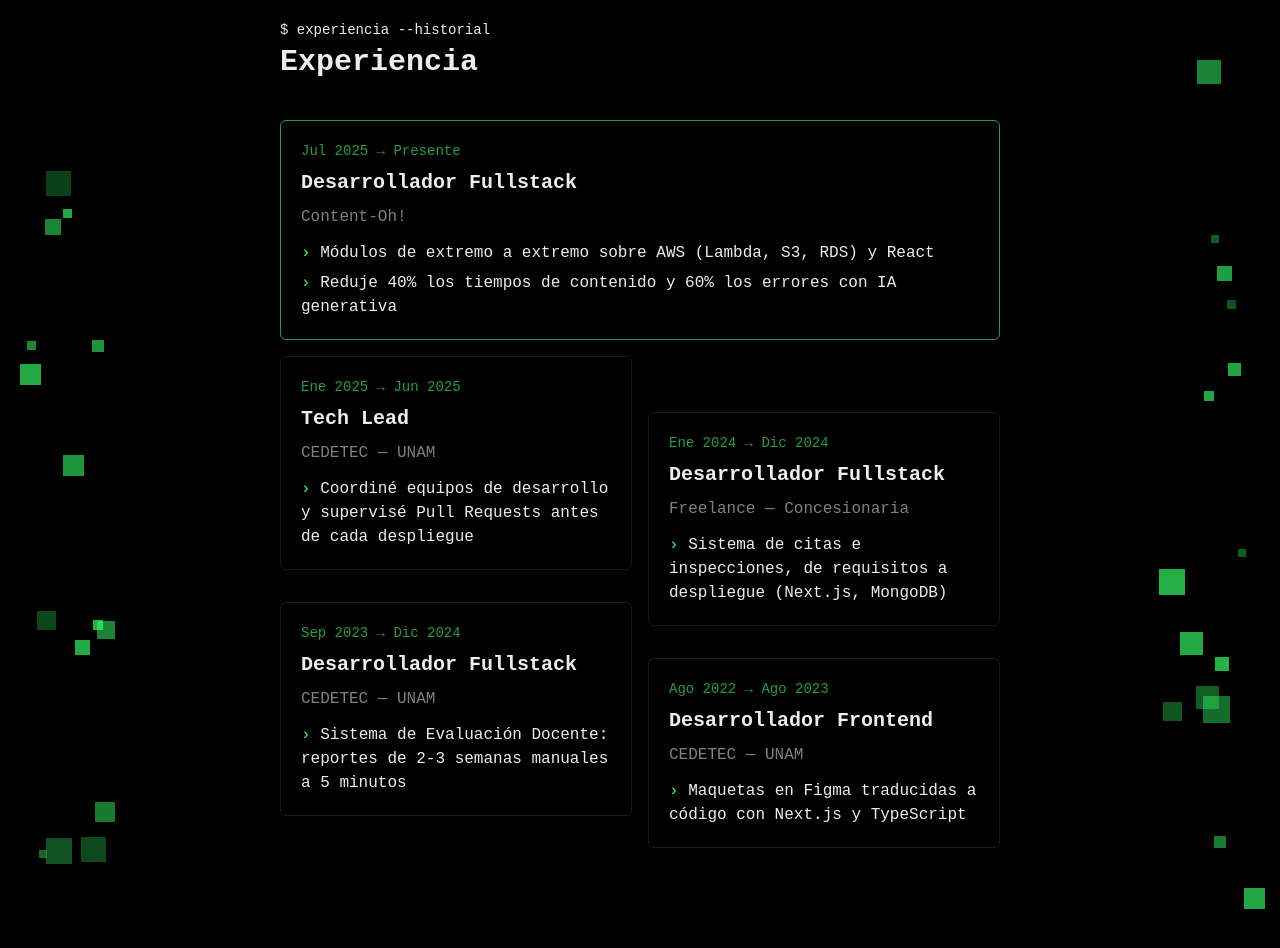
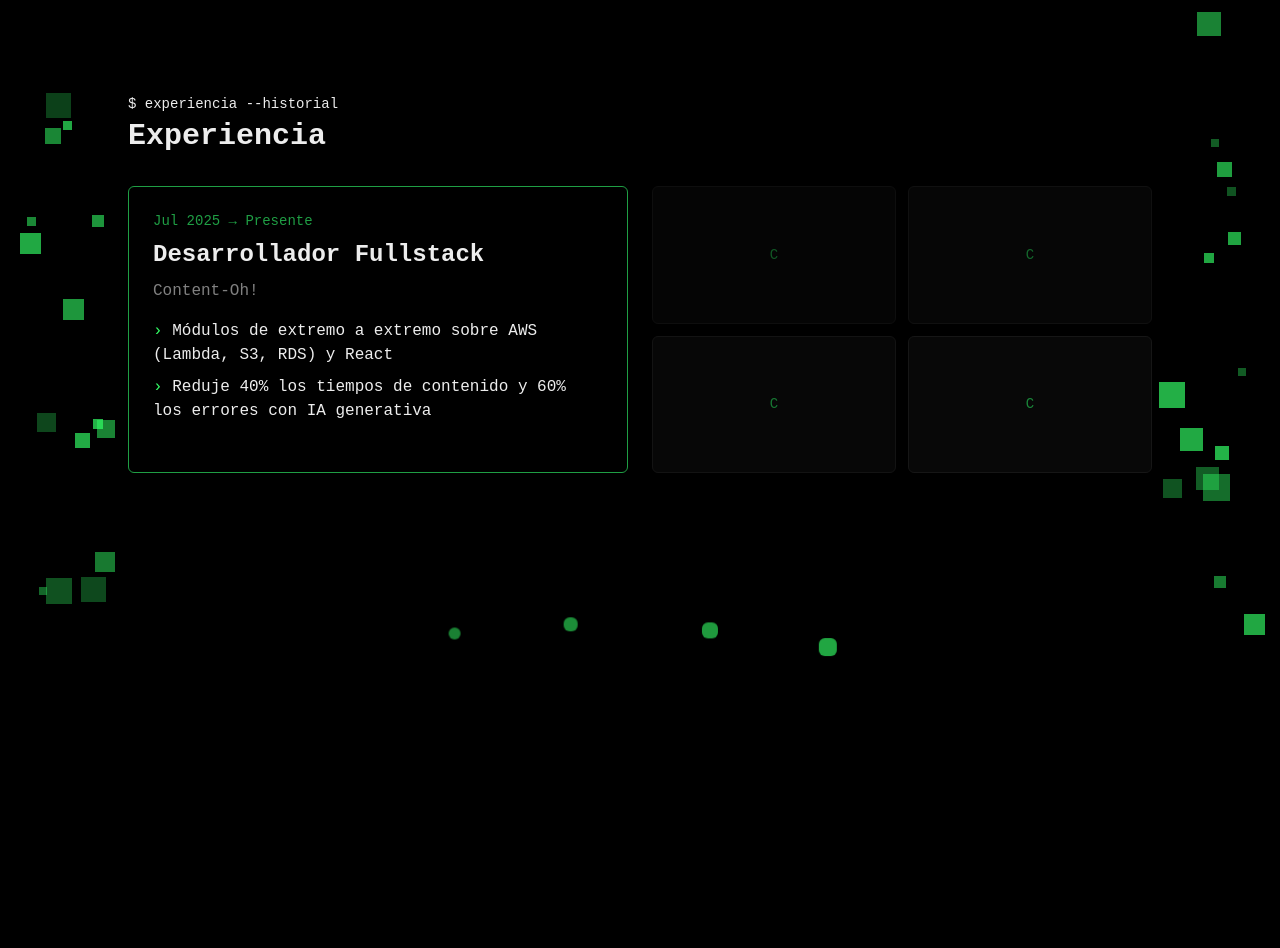
Before and after one commit to JorgeMike/Portafolio, a React (Vite) app: page / in a window 1280 px wide. Shown: the part 1720-2668 px from the top of the page. Built offline with nearby package versions, Linux system fonts and the light colour scheme.

Commit message:
Refactor Experiencia section: add EvidencePlaceholder component, enhance EntryCard layout, and implement FloatingPixel animations; update CSS for scroll behavior

```diff
--- a/src/components/sections/Experiencia.tsx
+++ b/src/components/sections/Experiencia.tsx
@@ -1,10 +1,11 @@
 import { useState } from "react";
 import { experiencia, type ExperienciaEntry } from "../../data/cv";
+import { useInView } from "../../lib/useInView";
 import { useTypewriter } from "../../lib/useTypewriter";
-import { useInView } from "../../lib/useInView";
 import Reveal from "../terminal/Reveal";
 import Cursor from "../terminal/Cursor";
 import FloatingPixels from "../terminal/FloatingPixels";
+import FloatingPixel from "../terminal/FloatingPixel";
 
 const MONTHS = [
   "Ene",
@@ -33,34 +34,57 @@ function formatRange(start: string, end: string) {
   return `${formatDate(start)} → ${formatDate(end)}`;
 }
 
-function EntryCard({
-  entry,
-  featured,
-}: {
-  entry: ExperienciaEntry;
-  featured?: boolean;
-}) {
+function EvidencePlaceholder({ entry }: { entry: ExperienciaEntry }) {
+  const initials = entry.companyShort
+    .replace(/[^A-Za-zÀ-ÿ0-9\s]/g, "")
+    .split(/\s+/)
+    .filter(Boolean)
+    .slice(0, 2)
+    .map((word) => word[0])
+    .join("")
+    .toUpperCase();
+
   return (
+    <div className="grid h-full grid-cols-2 gap-3">
+      {[0, 1, 2, 3].map((slot) => (
         <div
-      className={`flex flex-col gap-2 rounded-md border p-5 ${
-        featured ? "border-term-green-dim" : "border-border"
-      }`}
+          key={slot}
+          className="flex aspect-video items-center justify-center rounded-md border border-border bg-surface"
+          style={{ opacity: 0.55 + slot * 0.1 }}
         >
+          <span className="font-mono text-xs text-term-green-dim md:text-sm">
+            {initials}
+          </span>
+        </div>
+      ))}
+    </div>
+  );
+}
+
+function EntryCard({ entry }: { entry: ExperienciaEntry }) {
+  return (
+    <div className="grid gap-6 md:grid-cols-2 md:items-stretch">
+      <div className="flex flex-col gap-2 rounded-md border border-term-green-dim p-6">
         <p className="text-xs text-term-green-dim md:text-sm">
           {formatRange(entry.startDate, entry.endDate)}
         </p>
-      <h3 className="text-lg font-semibold text-text md:text-xl">
+        <h3 className="text-xl font-semibold text-text md:text-2xl">
           {entry.position}
         </h3>
-      <p className="text-sm text-text-dim md:text-base">{entry.companyShort}</p>
+        <p className="text-sm text-text-dim md:text-base">
+          {entry.companyShort}
+        </p>
 
-      <ul className="mt-1 flex flex-col gap-1.5">
+        <ul className="mt-2 flex flex-col gap-2">
           {entry.highlights.map((highlight) => (
             <li key={highlight} className="text-sm text-text md:text-base">
               <span className="text-term-green">›</span> {highlight}
             </li>
           ))}
         </ul>
+      </div>
+
+      <EvidencePlaceholder entry={entry} />
     </div>
   );
 }
@@ -75,19 +99,17 @@ function Experiencia() {
     onDone: () => setTimeout(() => setShowContent(true), 200),
   });
 
-  const [latest, ...rest] = experiencia.entries;
-  const columnLeft = rest.filter((_, index) => index % 2 === 0);
-  const columnRight = rest.filter((_, index) => index % 2 === 1);
-
   return (
     <section
       id="experiencia"
       ref={ref}
-      className="relative flex flex-col min-h-screen py-34"
+      className="relative"
+      style={{ height: "200vh" }}
     >
+      <div className="sticky top-0 flex h-screen flex-col justify-center overflow-hidden px-6 py-24">
         <FloatingPixels seed={7} count={30} />
 
-      <div className="mx-auto w-full max-w-3xl px-6">
+        <div className="relative mx-auto w-full max-w-5xl">
           <h2 className="text-sm text-term-green-dim">
             $ {command.output}
             {!command.done && <Cursor />}
@@ -99,29 +121,27 @@ function Experiencia() {
                 Experiencia
               </p>
 
-            <div className="mt-10">
-              <EntryCard entry={latest} featured />
+              <div className="mt-8">
+                <EntryCard entry={experiencia.entries[0]} />
+              </div>
+            </Reveal>
+          )}
+        </div>
 
-              <div className="mt-4 grid gap-4 md:grid-cols-2">
-                <div className="flex flex-col gap-8">
-                  {columnLeft.map((entry) => (
-                    <EntryCard
+        {showContent && (
+          <div className="absolute inset-x-0 bottom-10 mx-auto flex w-full max-w-md justify-between px-8">
+            {experiencia.entries.slice(1).map((entry, index) => (
+              <FloatingPixel
                 key={`${entry.company}-${entry.position}-${entry.startDate}`}
-                      entry={entry}
+                size={12 + index * 2}
+                variant={(index % 3) as 0 | 1 | 2}
+                duration={6 + index * 1.5}
+                delay={index * 0.4}
+                drift={8 + index * 2}
+                opacity={0.5 + index * 0.05}
               />
             ))}
           </div>
-                <div className="flex flex-col gap-8 md:mt-14">
-                  {columnRight.map((entry) => (
-                    <EntryCard
-                      key={`${entry.company}-${entry.position}-${entry.startDate}`}
-                      entry={entry}
-                    />
-                  ))}
-                </div>
-              </div>
-            </div>
-          </Reveal>
         )}
       </div>
     </section>
--- /dev/null
+++ b/src/components/terminal/FloatingPixel.tsx
@@ -0,0 +1,50 @@
+function FloatingPixel({
+  size = 14,
+  variant = 0,
+  duration = 8,
+  delay = 0,
+  drift = 12,
+  opacity = 0.5,
+  className = "",
+}: {
+  size?: number;
+  variant?: 0 | 1 | 2;
+  duration?: number;
+  delay?: number;
+  drift?: number;
+  opacity?: number;
+  className?: string;
+}) {
+  return (
+    <div aria-hidden className={className}>
+      <span
+        className="block rounded-md bg-term-green"
+        style={{
+          width: size,
+          height: size,
+          opacity,
+          animation: `pixel-float-${variant} ${duration}s ease-in-out ${delay}s infinite`,
+          // @ts-expect-error custom property consumed by the keyframes in FloatingPixels
+          "--drift": `${drift}px`,
+        }}
+      />
+
+      <style>{`
+        @keyframes pixel-float-0 {
+          0%, 100% { transform: translate(0, 0); }
+          50% { transform: translate(calc(var(--drift) * 0.4), var(--drift)); }
+        }
+        @keyframes pixel-float-1 {
+          0%, 100% { transform: translate(0, 0); }
+          50% { transform: translate(calc(var(--drift) * -0.5), calc(var(--drift) * -1)); }
+        }
+        @keyframes pixel-float-2 {
+          0%, 100% { transform: translate(0, 0); }
+          50% { transform: translate(var(--drift), calc(var(--drift) * -0.3)); }
+        }
+      `}</style>
+    </div>
+  );
+}
+
+export default FloatingPixel;
--- a/src/index.css
+++ b/src/index.css
@@ -26,6 +26,10 @@ html {
 
 main > section {
   scroll-snap-align: center;
+}
+
+main > section#experiencia {
+  scroll-snap-align: none;
 }
 
 ::-webkit-scrollbar {
```
Also changed, not shown: src/components/terminal/Reveal.tsx (+10 -10 lines). Lines whose indentation alone changed are shown as unchanged.
